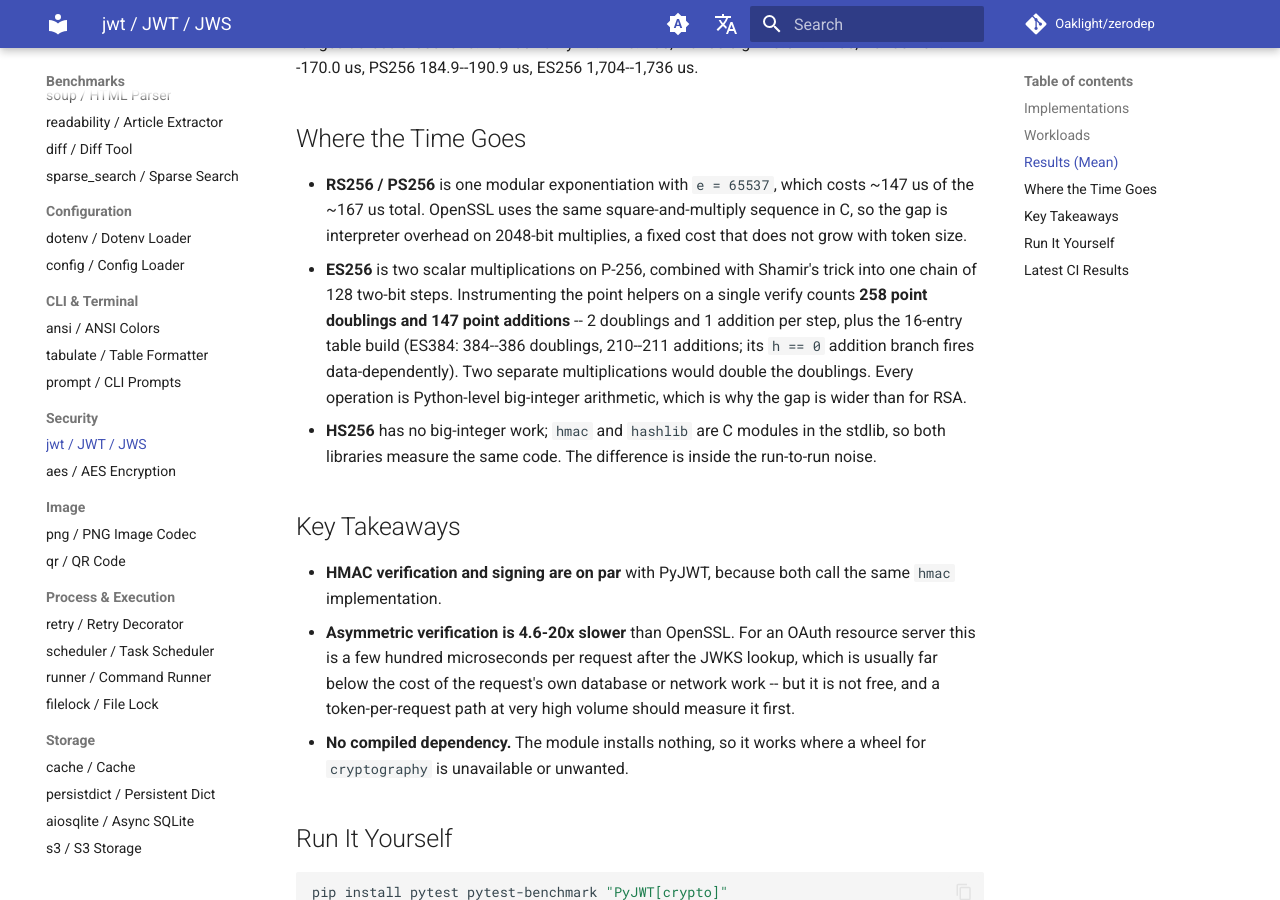
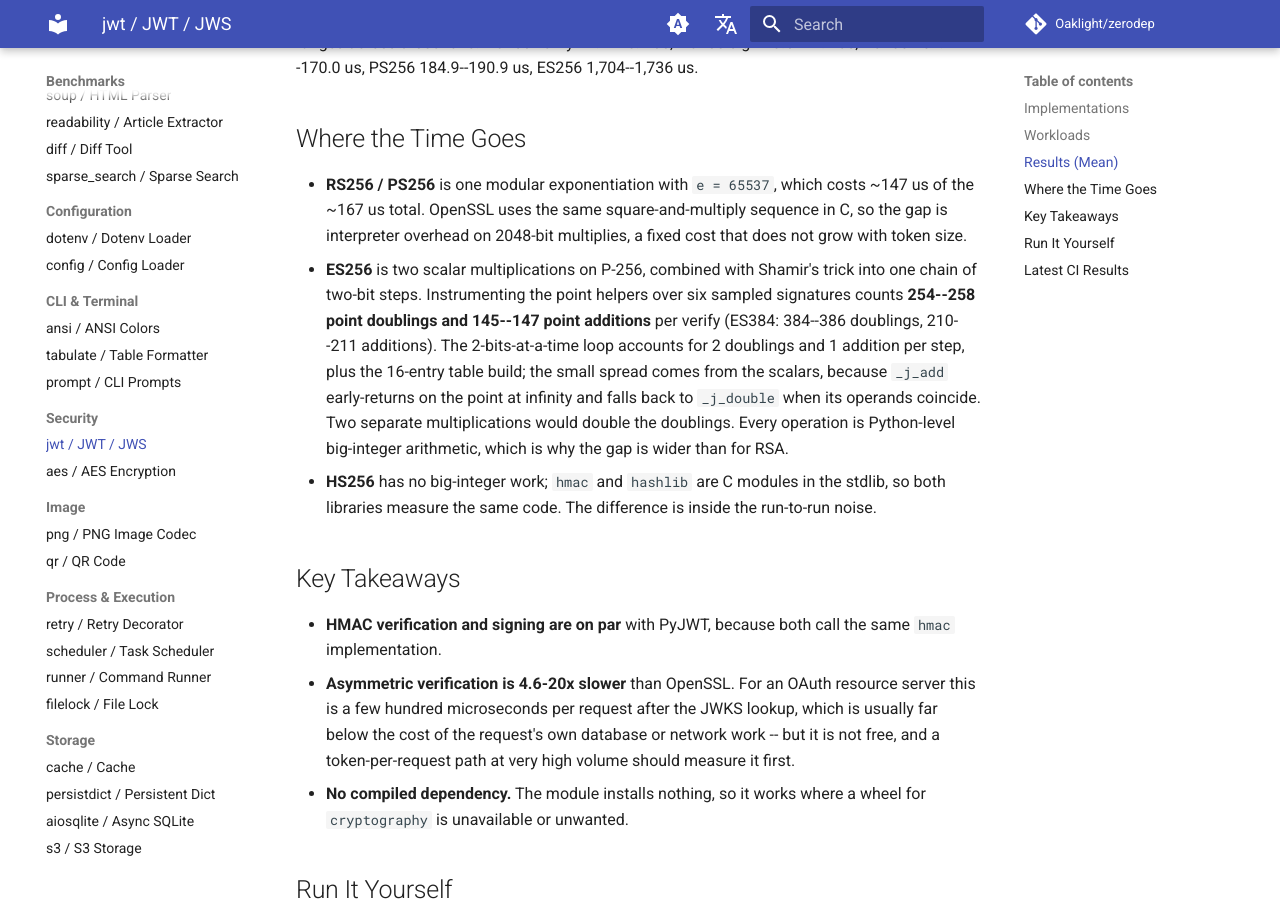
Before and after one commit to Oaklight/zerodep, an MkDocs documentation site: the page built from docs/benchmarks/jwt.md, in a window 1280 px wide and 900 px high, scrolled down 1554 px. Built offline with MkDocs 1.6.1 and Material for MkDocs 9.7.7, drawn with Linux system fonts in a browser that asks for light colours; comment, search, counter and statistics services are not loaded.

Commit message:
docs(jwt): use the measured range of P-256 point operations
Six sampled signatures give 254-258 doublings and 145-147 additions, not a
fixed 258/147: _j_add early-returns on infinity and falls back to _j_double
when its operands coincide, so the count moves with the scalars. P-384 is
384-386 / 210-211.

```diff
--- a/docs/benchmarks/jwt.md
+++ b/docs/benchmarks/jwt.md
@@ -42,7 +42,7 @@ Every figure is the mean of three consecutive runs with `--benchmark-min-rounds=
 ## Where the Time Goes
 
 - **RS256 / PS256** is one modular exponentiation with `e = 65537`, which costs ~147 us of the ~167 us total. OpenSSL uses the same square-and-multiply sequence in C, so the gap is interpreter overhead on 2048-bit multiplies, a fixed cost that does not grow with token size.
-- **ES256** is two scalar multiplications on P-256, combined with Shamir's trick into one chain of 128 two-bit steps. Instrumenting the point helpers on a single verify counts **258 point doublings and 147 point additions** -- 2 doublings and 1 addition per step, plus the 16-entry table build (ES384: 384--386 doublings, 210--211 additions; its `h == 0` addition branch fires data-dependently). Two separate multiplications would double the doublings. Every operation is Python-level big-integer arithmetic, which is why the gap is wider than for RSA.
+- **ES256** is two scalar multiplications on P-256, combined with Shamir's trick into one chain of two-bit steps. Instrumenting the point helpers over six sampled signatures counts **254--258 point doublings and 145--147 point additions** per verify (ES384: 384--386 doublings, 210--211 additions). The 2-bits-at-a-time loop accounts for 2 doublings and 1 addition per step, plus the 16-entry table build; the small spread comes from the scalars, because `_j_add` early-returns on the point at infinity and falls back to `_j_double` when its operands coincide. Two separate multiplications would double the doublings. Every operation is Python-level big-integer arithmetic, which is why the gap is wider than for RSA.
 - **HS256** has no big-integer work; `hmac` and `hashlib` are C modules in the stdlib, so both libraries measure the same code. The difference is inside the run-to-run noise.
 
 ## Key Takeaways
```
